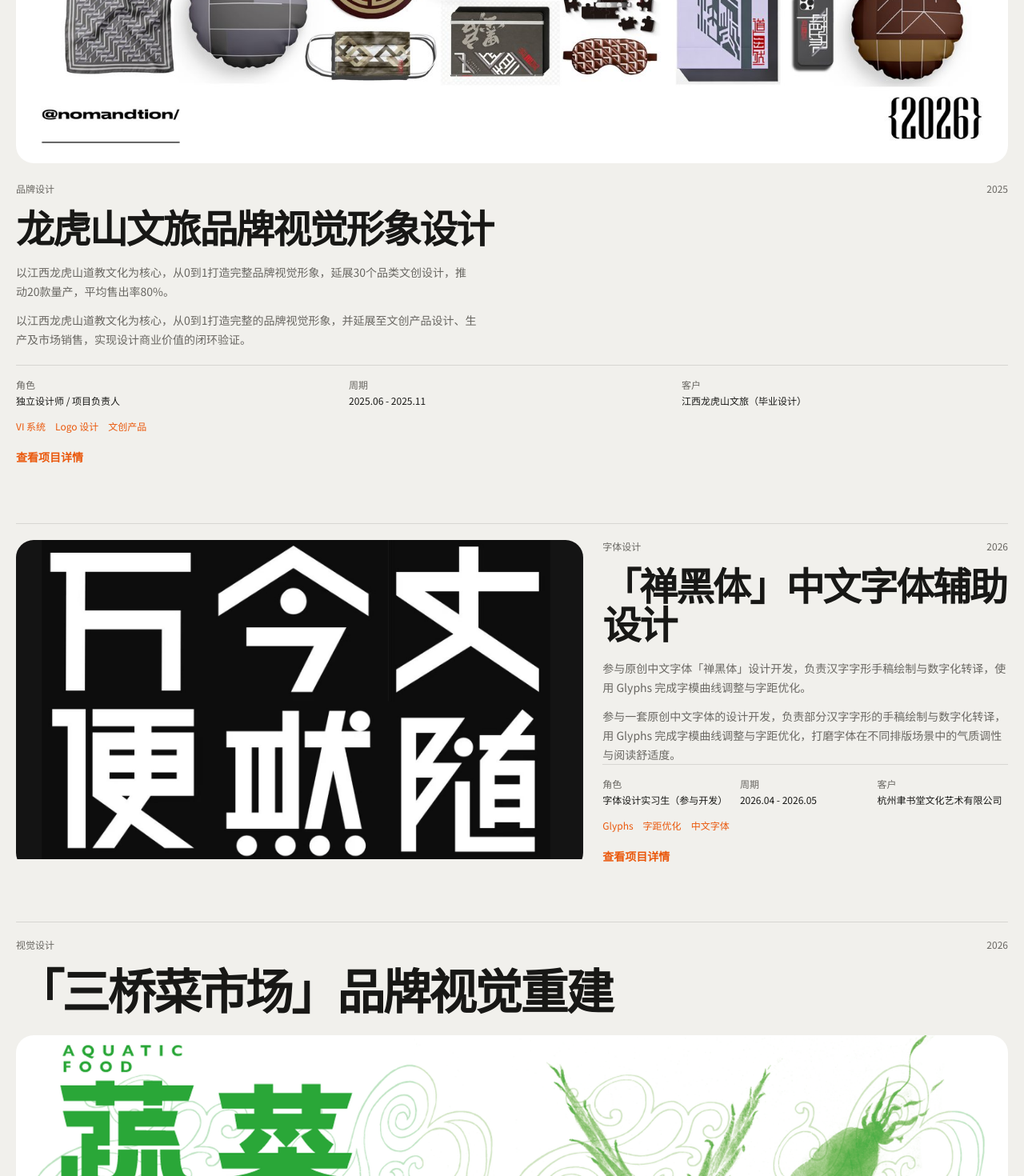
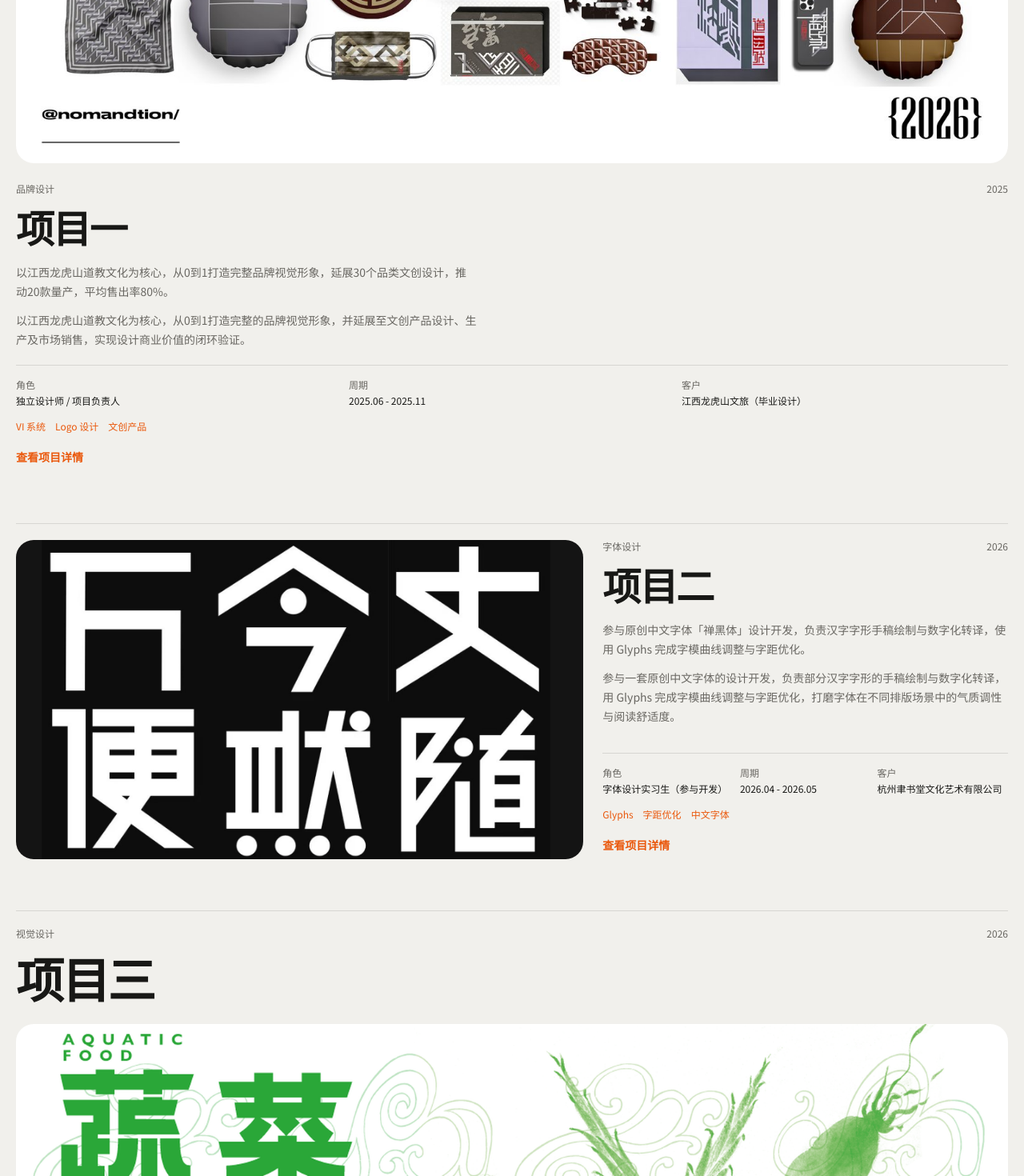
Before and after one commit to zhang0722-cn/portfolio, a React (Vite) app: page / in a window 1280 px wide. Shown: the part 2658-4128 px from the top of the page at 80% size. Built offline with nearby package versions, Linux system fonts and the light colour scheme.

Commit message:
将项目标题改为项目一项目二项目三

```diff
--- a/src/data/projects.ts
+++ b/src/data/projects.ts
@@ -26,7 +26,7 @@ export type Project = {
 export const projects: Project[] = [
   {
     id: 1,
-    title: '龙虎山文旅品牌视觉形象设计',
+    title: '项目一',
     category: '品牌设计',
     tags: ['VI 系统', 'Logo 设计', '文创产品'],
     desc: '以江西龙虎山道教文化为核心，从0到1打造完整品牌视觉形象，延展30个品类文创设计，推动20款量产，平均售出率80%。',
@@ -113,7 +113,7 @@ export const projects: Project[] = [
   },
   {
     id: 2,
-    title: '「禅黑体」中文字体辅助设计',
+    title: '项目二',
     category: '字体设计',
     tags: ['Glyphs', '字距优化', '中文字体'],
     desc: '参与原创中文字体「禅黑体」设计开发，负责汉字字形手稿绘制与数字化转译，使用 Glyphs 完成字模曲线调整与字距优化。',
@@ -171,7 +171,7 @@ export const projects: Project[] = [
   },
   {
     id: 3,
-    title: '「三桥菜市场」品牌视觉重建',
+    title: '项目三',
     category: '视觉设计',
     tags: ['灯牌设计', '品类标识', 'AI + PS'],
     desc: '实地调研梳理摊位视觉痛点，统一品类灯牌字体、色彩、尺寸规范，分品类配色帮助消费者快速定位目标摊位。',
```
